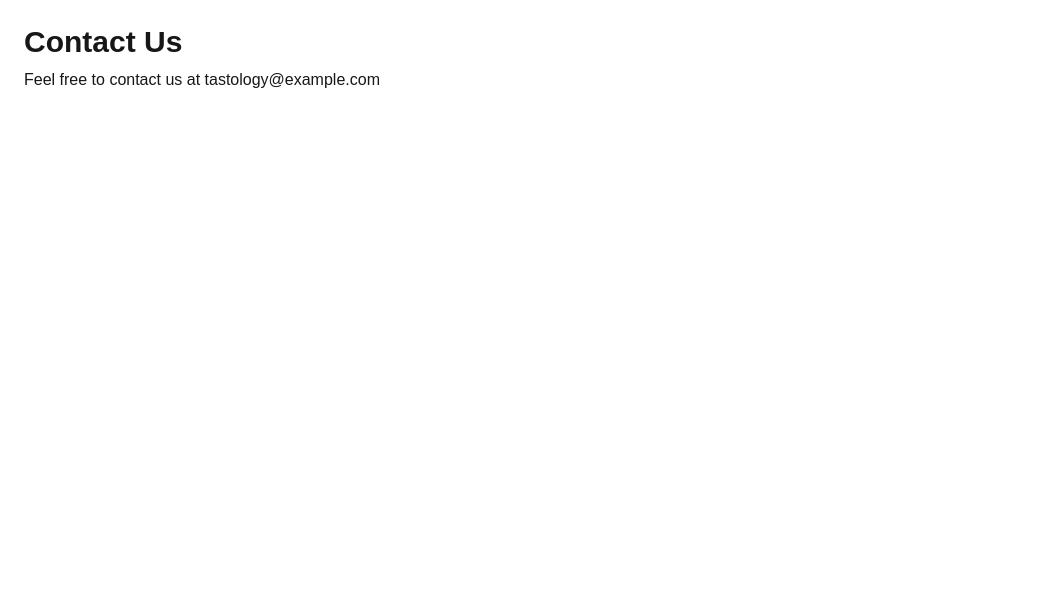
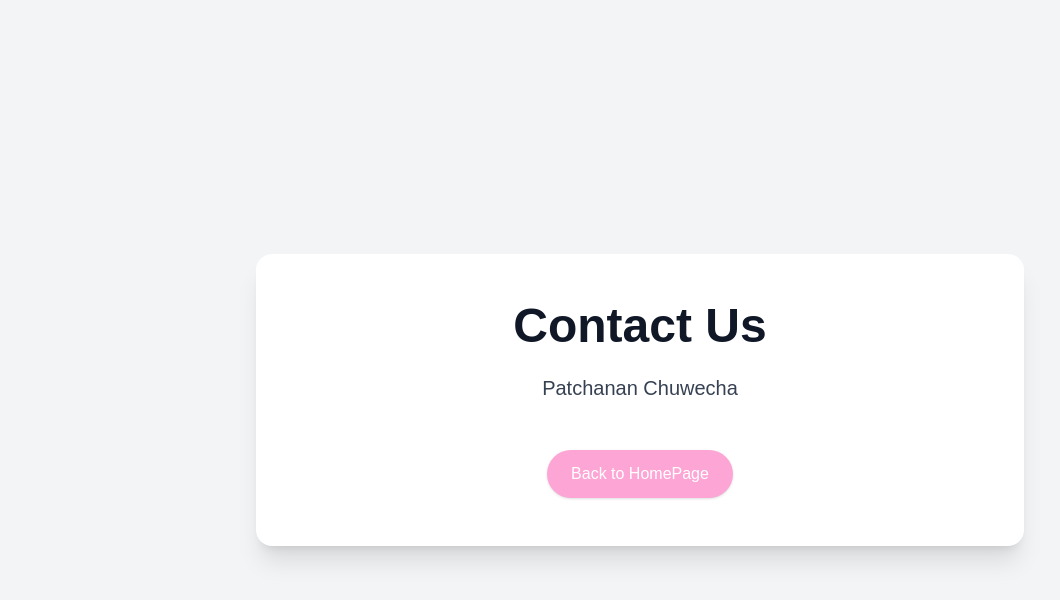
Before and after one commit to patkbung/fiinalreviewfood, a Next.js app: page /tastology/contact in a window 1280 px wide. Shown: the top 600 px of the page, without its empty margins (0-1060 px from the left). Built offline with nearby package versions, Linux system fonts and the light colour scheme.

Commit message:
befor home

```diff
--- a/app/tastology/about/page.js
+++ b/app/tastology/about/page.js
@@ -1,12 +1,12 @@
 import Link from "next/link";
 
-export default function ContactPage() {
+export default function adoutPage() {
   return (
     <div className="min-h-screen flex items-center justify-center bg-gray-100">
       <div className="w-11/12 max-w-3xl bg-white p-12 rounded-2xl shadow-xl text-center space-y-6">
-        <h1 className="text-5xl font-extrabold text-gray-900">Contact Us</h1>
+        <h1 className="text-5xl font-extrabold text-gray-900">About</h1>
 
-        <p className="text-xl text-gray-700">Something about me kub</p>
+        <p className="text-xl text-gray-700">Something kub</p>
 
         <Link
           href="/home"
--- a/app/tastology/contact/page.js
+++ b/app/tastology/contact/page.js
@@ -1,8 +1,20 @@
+import Link from "next/link";
 export default function ContactPage() {
-    return (
-      <main className="p-6">
-        <h1 className="text-3xl font-bold">Contact Us</h1>
-        <p className="mt-2">Feel free to contact us at tastology@example.com</p>
-      </main>
-    );
-  }
+  return (
+    <div className="min-h-screen flex items-center justify-center bg-gray-100">
+      <div className="w-11/12 max-w-3xl bg-white p-12 rounded-2xl shadow-xl text-center space-y-6">
+        <h1 className="text-5xl font-extrabold text-gray-900">Contact Us</h1>
+
+        <p className="text-xl text-gray-700"> Patchanan Chuwecha</p>
+
+
+        <Link
+          href="/home"
+          className="inline-block mt-6 px-6 py-3 bg-pink-300 text-white rounded-full shadow hover:bg-black transition"
+        >
+          Back to HomePage
+        </Link>
+      </div>
+    </div>
+  );
+}
--- a/app/tastology/dashboard/[id]/page.js
+++ b/app/tastology/dashboard/[id]/page.js
@@ -3,7 +3,7 @@ async function getUsers() {
     return res.json();
   }
 
-  export default async function Page() {
+  export default async function dashboardPage() {
     const users = await getUsers();
 
     return (
```
